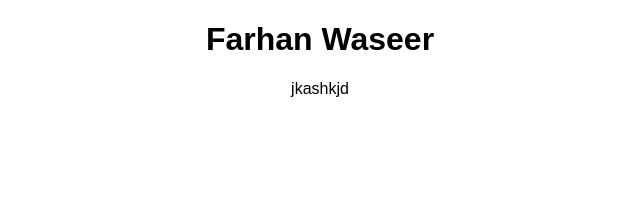
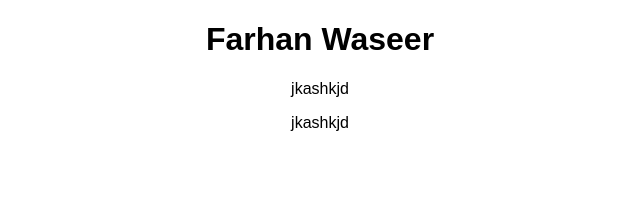
Before and after one commit to farhanwaseer/SandBox-Work-repo, a React (Create React App) app: page / in a window 1280 px wide. Shown: the top 204 px of the page, without its empty margins (320-960 px from the left). Built offline with nearby package versions, Linux system fonts and the light colour scheme.

Commit message:
Update App.js

```diff
--- a/src/App.js
+++ b/src/App.js
@@ -5,6 +5,7 @@ export default function App() {
     <div className="App">
       <h1>Farhan Waseer</h1>
       <p>jkashkjd</p>
+      <p>jkashkjd</p>
     </div>
   );
 }
```
